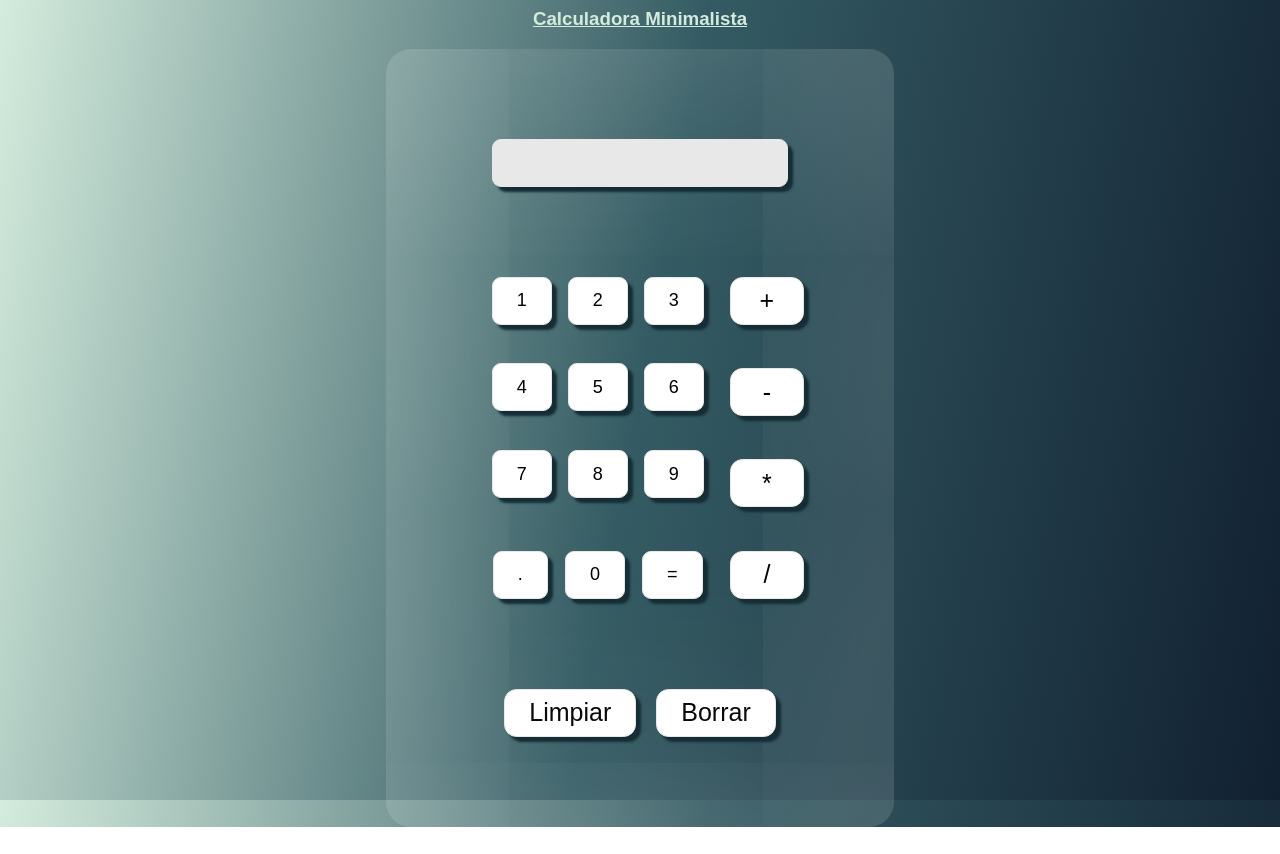
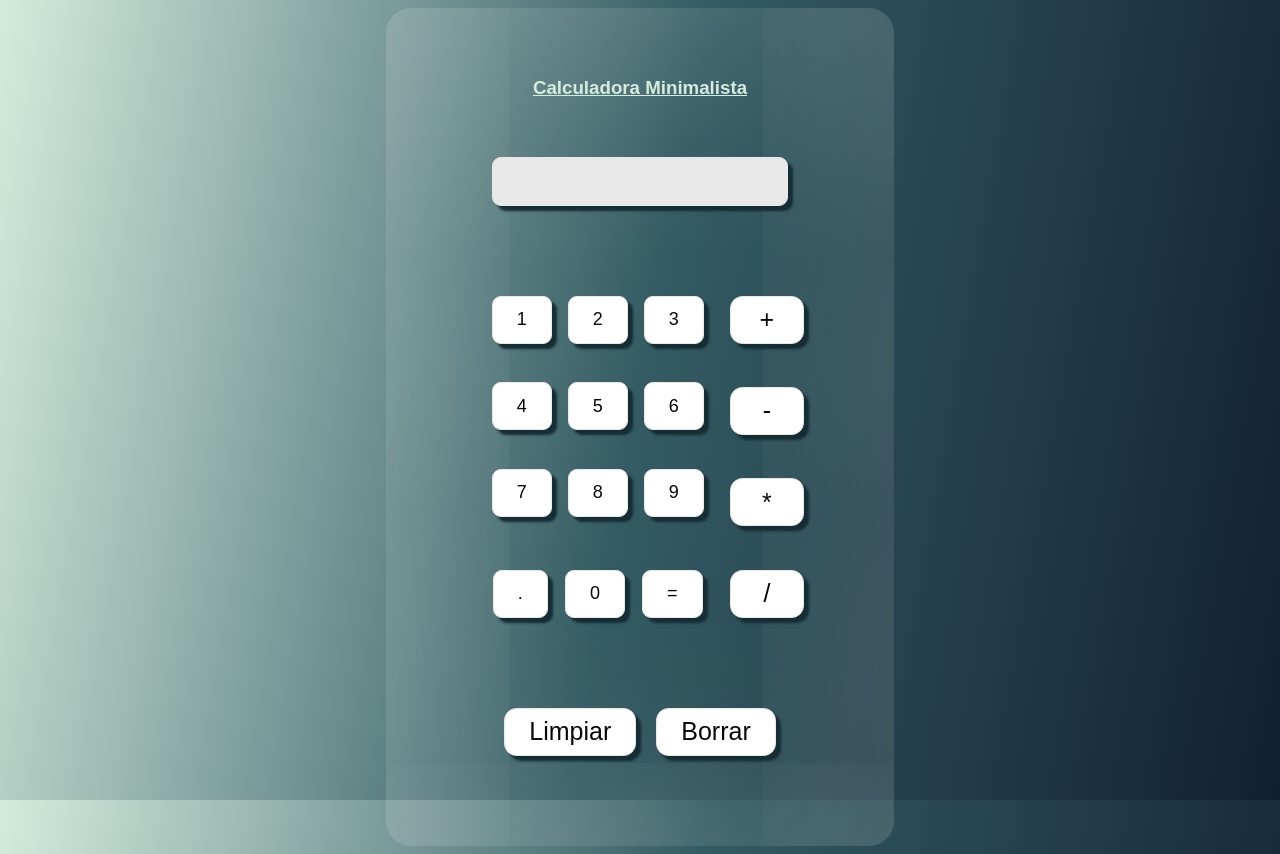
Before and after one commit to Yeyz75/first-calculator, a plain HTML site: page index.html in a window 1280 px wide. Before the commit the page ends 827 px from the top, so only its background shows below. Drawn offline with Linux system fonts and the light colour scheme.

Commit message:
Ultimos Cambios De Diseño

```diff
--- a/index.html
+++ b/index.html
@@ -9,8 +9,8 @@
   </head>
   <body>
     <div class="center-img-blur">
-      <h3>Calculadora Minimalista</h3>
       <div class="img-blur">
+        <h3>Calculadora Minimalista</h3>
         <div class="grid-container">
           <div class="display-number">
             <input type="number" class="numbers" />
--- a/style.css
+++ b/style.css
@@ -18,16 +18,18 @@ h3 {
 }
 
 .center-img-blur {
-  height: 100vh;
   display: flex;
   flex-direction: column;
   align-items: center;
   justify-content: center;
   min-width: 460px;
+  min-height: auto;
 }
 
 .img-blur {
   display: flex;
+  flex-direction: column;
+  align-items: center;
   box-shadow: inset 0 0 2000px rgba(255, 255, 255, 0.3);
   border-radius: 25px;
   flex-basis: 500px;
@@ -104,6 +106,7 @@ h3 {
 /* Button Designs */
 /* Commonality among buttons .common */
 .item-common > div > button {
+  color: #090909;
   background-color: #fff;
   border: 1px solid #e8e8e8;
   padding: 2px 24px;
@@ -138,8 +141,8 @@ h3 {
 
 /* Commonality among buttons "hover" */
 .item-common > div > button:hover {
+  color: #fff;
   background: #345b63;
-  color: #f6f9fe;
 }
 
 .item-1 > div {
```
